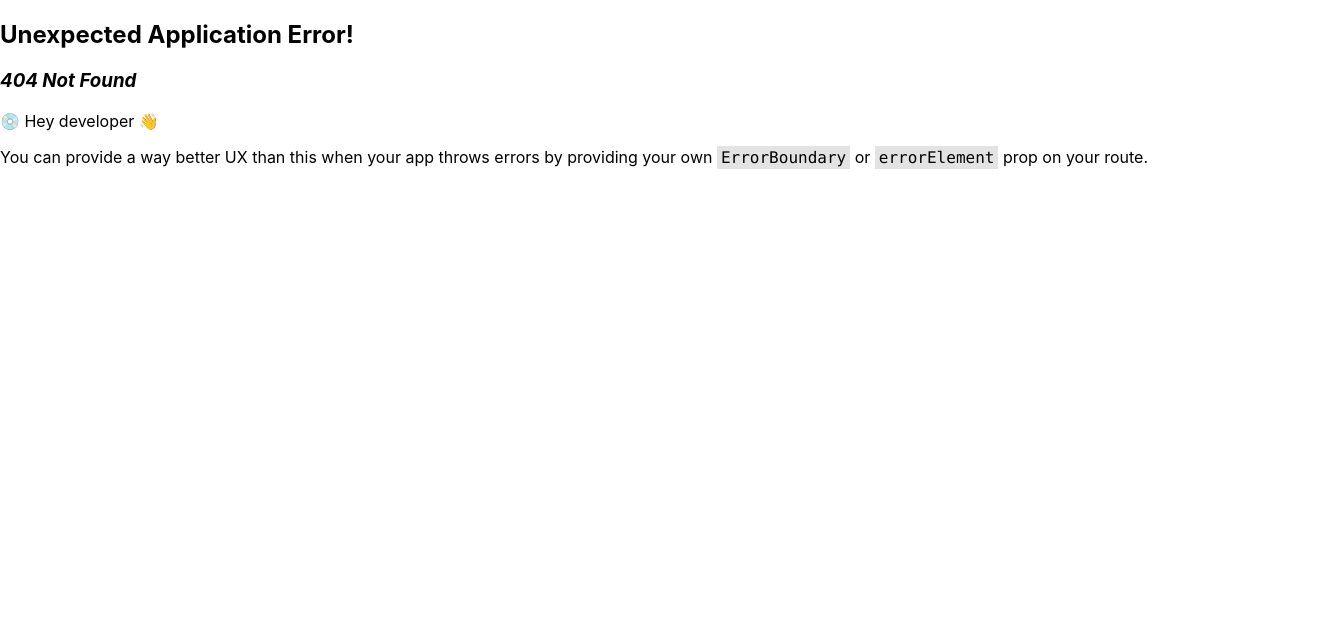
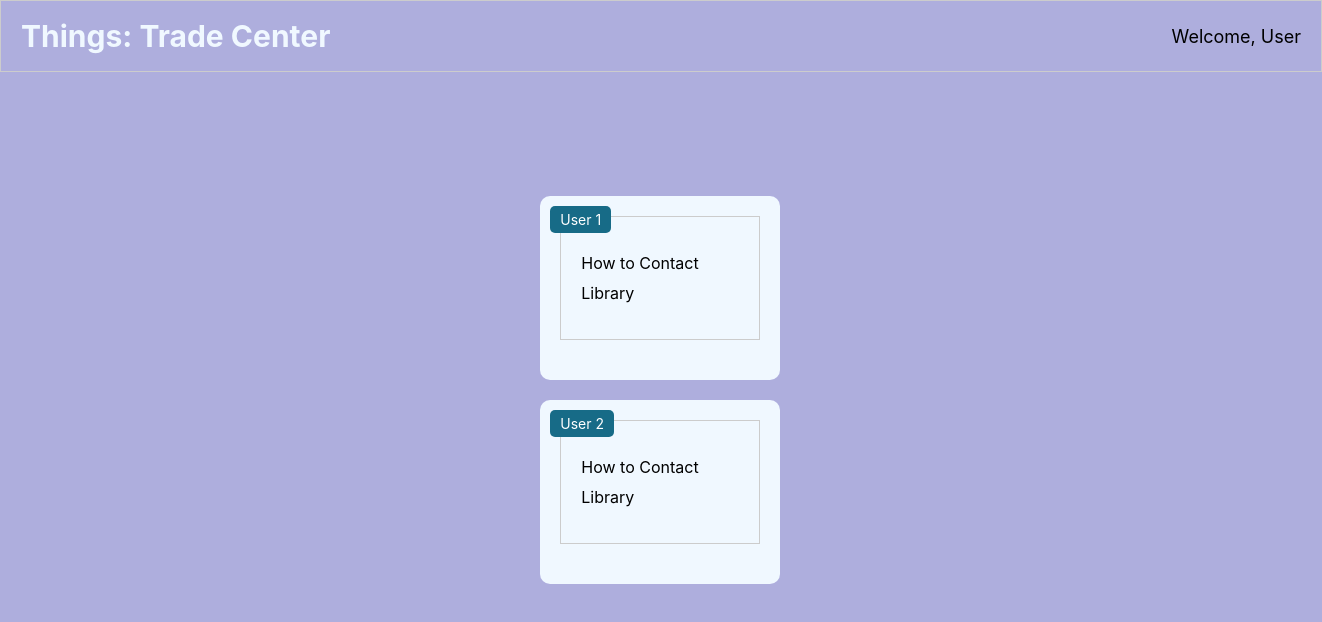
Before and after one commit to kylewatkins2174/SoftwareEngineeringProject, a React (Create React App) app in the folder client/: page /tradecenter in a window 1280 px wide. Before the commit this address had no page. Shown: the top 622 px of the page, 1322 px wide, since content can reach past the window. Built offline with nearby package versions, Linux system fonts and the light colour scheme.

Commit message:
modified .gitignore

```diff
--- a/client/src/App.js
+++ b/client/src/App.js
@@ -5,6 +5,7 @@ import Login from "./pages/login"
 import { createBrowserRouter, RouterProvider } from "react-router-dom"
 import Register from './pages/register';
 import User from "./pages/userPage"
+import TradeCenter from "./pages/tradeCenter"
 
 function App() {
 
@@ -32,6 +33,12 @@ function App() {
       element:(
         <User/>
       )
+    },
+    {
+      path:"/tradecenter",
+      element:(
+        <TradeCenter/>
+      )
     }
 
   ])
--- /dev/null
+++ b/client/src/pages/tradeCenter.jsx
@@ -0,0 +1,35 @@
+import React from 'react';
+import "./tradeCenter.scss"
+
+const App = () => {
+    return (
+        <div>
+            <header className="section header">
+                <h1>Things: Trade Center</h1>
+                <div className="header-text">Welcome, User</div>
+            </header>
+
+            <div className="container">
+                <div className="container-title">User 1</div>
+                <nav className="section">
+                    <ul>
+                        <li>How to Contact</li>
+                        <li>Library</li>
+                    </ul>
+                </nav>
+            </div>
+
+            <div className="container2">
+                <div className="container2-title">User 2</div>
+                <nav className="section">
+                    <ul>
+                        <li>How to Contact</li>
+                        <li>Library</li>
+                    </ul>
+                </nav>
+            </div>
+        </div>
+    );
+}
+
+export default App;
--- /dev/null
+++ b/client/src/pages/tradeCenter.scss
@@ -0,0 +1,69 @@
+body {
+    display: flex;
+    justify-content: center;
+    align-items: center;
+    height: 100vh;
+    margin: 0;
+    background-color: rgb(174, 174, 221);
+    flex-direction: column; /* Change to column layout */
+}
+
+.container, .container2 {
+    background-color: aliceblue;
+    max-width: 800px;
+    width: 100%;
+    padding: 20px;
+    border-radius: 10px;
+    margin-bottom: 20px;
+    position: relative;
+}
+
+.section {
+    margin-bottom: 20px;
+    padding: 20px;
+    border: 1px solid #ccc;
+}
+
+.header {
+    display: flex;
+    justify-content: space-between;
+    align-items: center;
+    text-align: left;
+    margin-bottom: 20px;
+    position: absolute;
+    top: 0;
+    left: 0;
+    width: 100%;
+    height: 30px; /* Increased height */
+}
+
+.header h1 {
+    color: aliceblue;
+    font-size: 30px; /* Increased font size */
+    margin: 0; /* Remove default margin */
+}
+
+.header .header-text {
+    font-size: 18px;
+    margin-left: 10px; /* Adjusted margin to the left */
+}
+
+.container-title, .container2-title {
+    background-color: #176B87;
+    color: white;
+    padding: 5px 10px;
+    border-radius: 5px;
+    position: absolute;
+    top: 10px;
+    left: 10px;
+    font-size: 14px;
+}
+
+ul {
+    list-style-type: none;
+    padding: 0;
+}
+
+ul li {
+    margin-bottom: 10px;
+}
```
Also changed, not shown: 1 other file (tests, documents, lock files or other folders).
